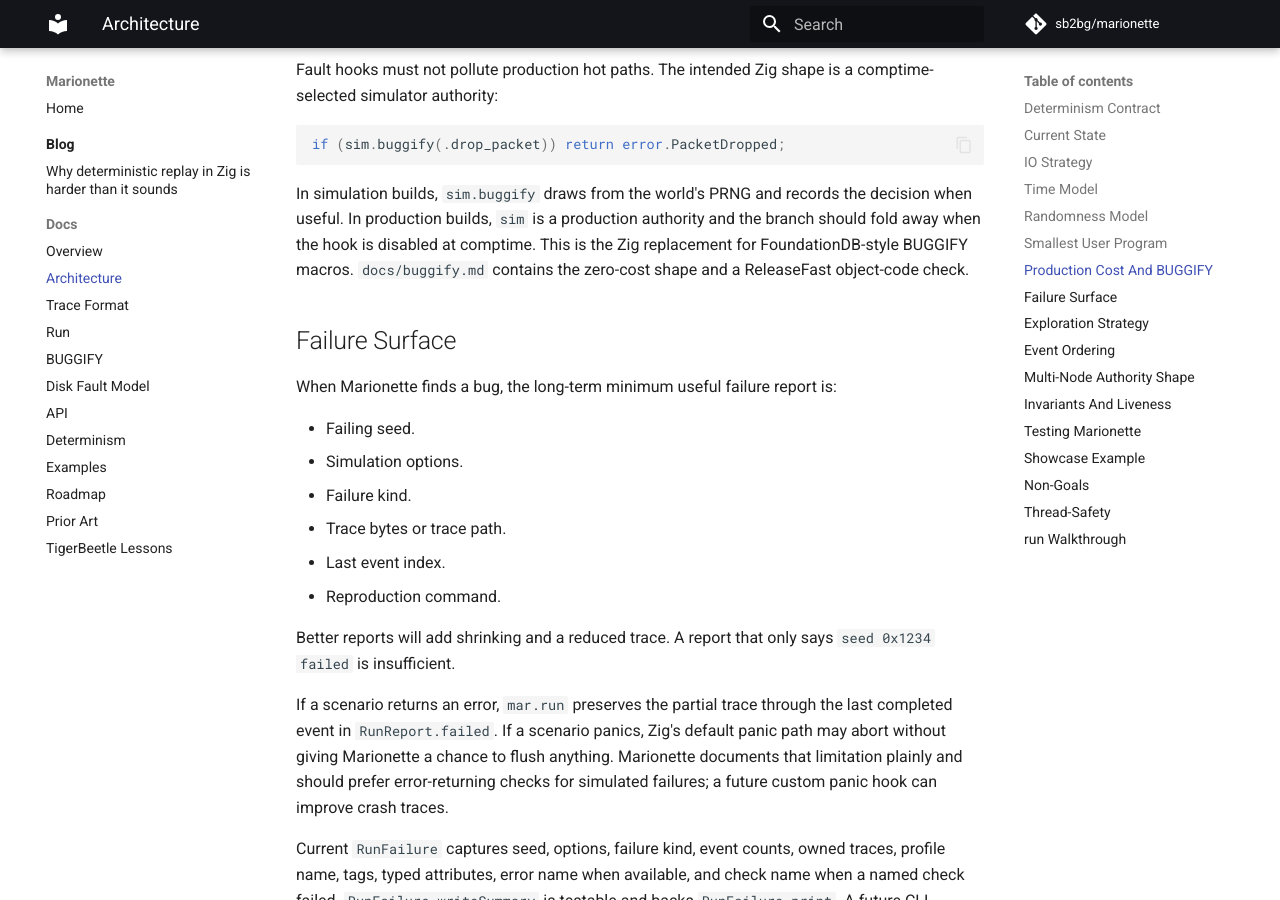
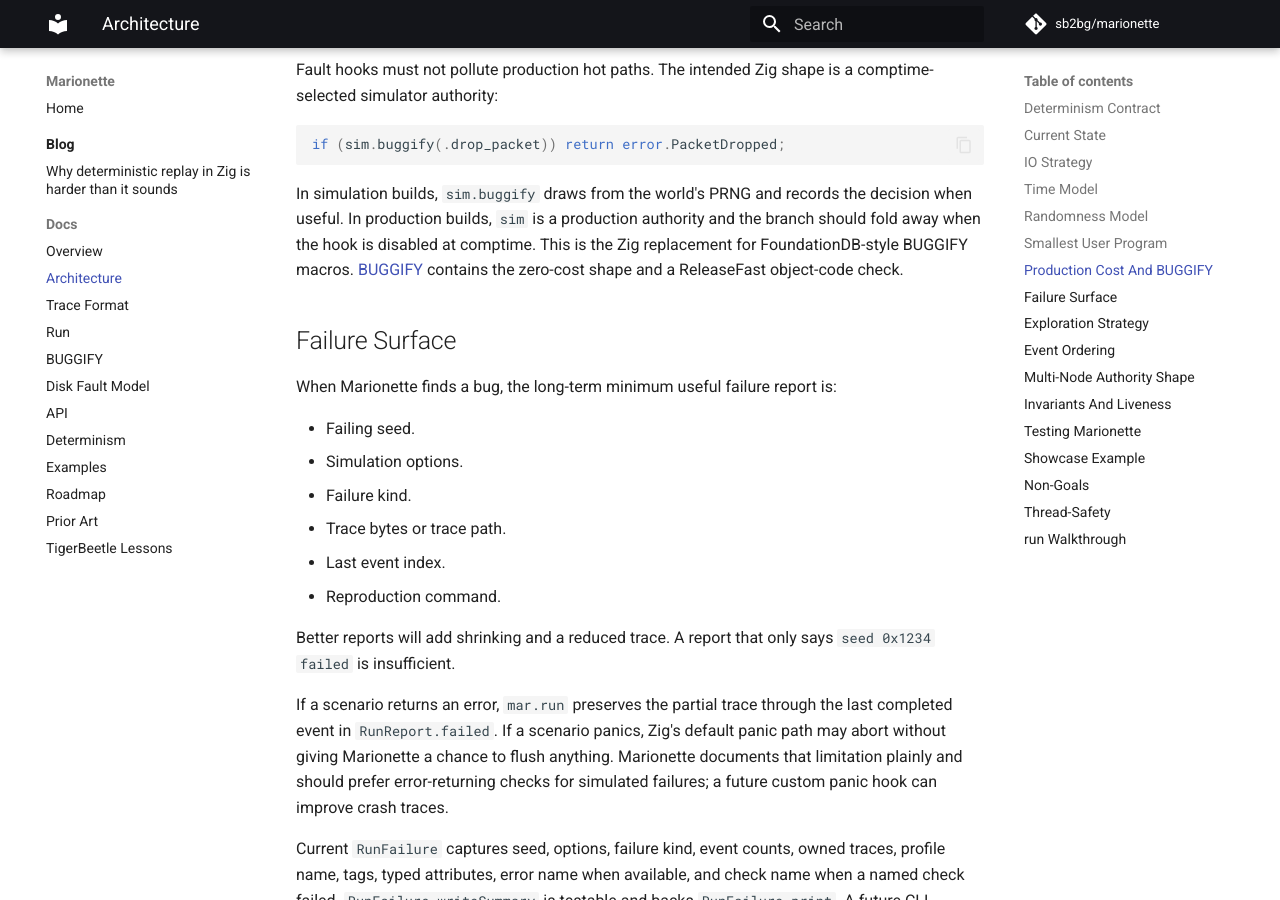
Before and after one commit to sb2bg/marionette, an MkDocs documentation site: the page built from docs/architecture.md, in a window 1280 px wide and 900 px high, scrolled down 3481 px. Built offline with MkDocs 1.6.1 and Material for MkDocs 9.7.7, drawn with Linux system fonts in a browser that asks for light colours; comment, search, counter and statistics services are not loaded.

Commit message:
Clean up pages

```diff
--- a/docs/architecture.md
+++ b/docs/architecture.md
@@ -149,7 +149,7 @@ if (sim.buggify(.drop_packet)) return error.PacketDropped;
 In simulation builds, `sim.buggify` draws from the world's PRNG and records the
 decision when useful. In production builds, `sim` is a production authority and
 the branch should fold away when the hook is disabled at comptime. This is the
-Zig replacement for FoundationDB-style BUGGIFY macros. `docs/buggify.md`
+Zig replacement for FoundationDB-style BUGGIFY macros. [BUGGIFY](buggify.md)
 contains the zero-cost shape and a ReleaseFast object-code check.
 
 ## Failure Surface
--- a/mkdocs.yml
+++ b/mkdocs.yml
@@ -20,6 +20,9 @@ markdown_extensions:
   - pymdownx.highlight
   - pymdownx.superfences
 
+exclude_docs: |
+  requirements.txt
+
 nav:
   - Home: index.md
   - Blog:
```
